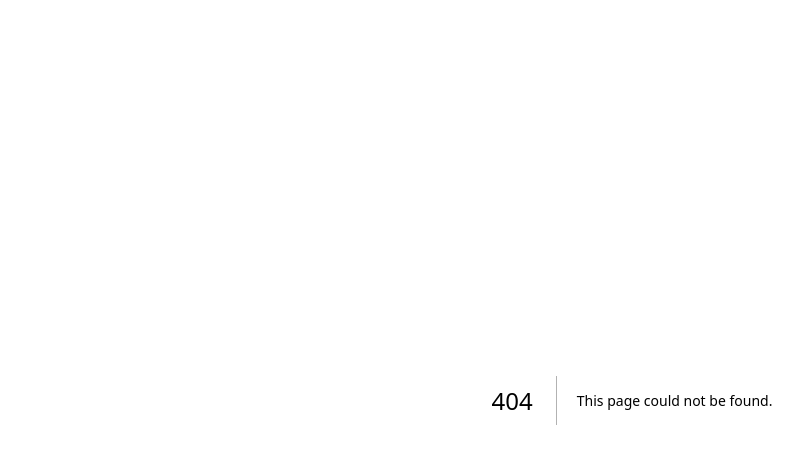
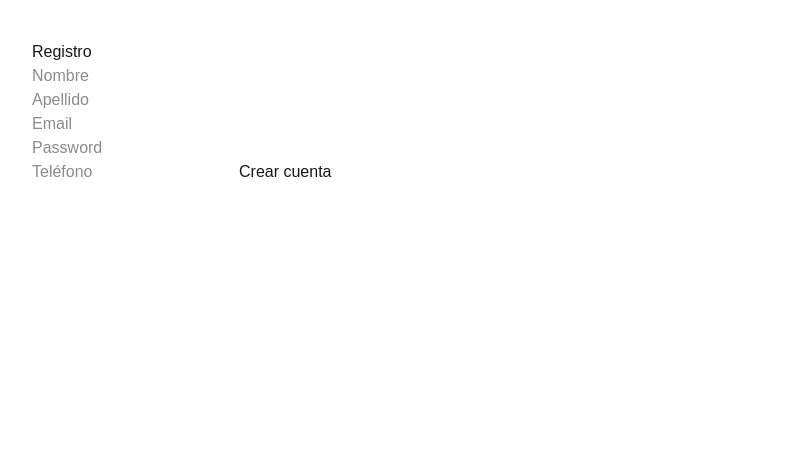
Before and after one commit to No-Country-simulation/HorseTrust2, a Next.js app in the folder horsetrust/: page /register in a window 1280 px wide. Before the commit this address had no page. Shown: the top 464 px of the page, without its empty margins (8-811 px from the left). Built offline with nearby package versions, Linux system fonts and the light colour scheme.

Commit message:
Base para Registro

```diff
--- /dev/null
+++ b/horsetrust/app/api/auth/register/route.ts
@@ -0,0 +1,38 @@
+import { NextResponse } from "next/server";
+import { AppDataSource } from "@/lib/database/data-source";
+import { User } from "@/lib/database/entities/User";
+import bcrypt from "bcrypt";
+
+export async function POST(req: Request) {
+  try {
+    const body = await req.json();
+
+    if (!AppDataSource.isInitialized) {
+      await AppDataSource.initialize();
+      console.log("DB Connected");
+    }
+
+    const repo = AppDataSource.getRepository(User);
+
+    const hashedPassword = await bcrypt.hash(body.password, 10);
+
+    const user = repo.create({
+      email: body.email,
+      password: hashedPassword,
+    });
+
+    await repo.save(user);
+
+    return NextResponse.json({
+      ok: true,
+      message: "Usuario creado correctamente",
+    });
+  } catch (error) {
+    console.error(error);
+
+    return NextResponse.json(
+      { ok: false, error: "Error interno del servidor" },
+      { status: 500 }
+    );
+  }
+}
--- /dev/null
+++ b/horsetrust/app/register/page.tsx
@@ -0,0 +1,111 @@
+"use client";
+
+import { useState } from "react";
+
+export default function RegisterPage() {
+  const [form, setForm] = useState({
+    email: "",
+    password: "",
+    first_name: "",
+    last_name: "",
+    phone: "",
+  });
+
+  const [loading, setLoading] = useState(false);
+
+  const handleChange = (field: string, value: string) => {
+    setForm((prev) => ({
+      ...prev,
+      [field]: value,
+    }));
+  };
+
+  const handleSubmit = async (e: React.FormEvent) => {
+    e.preventDefault();
+
+    setLoading(true);
+
+    try {
+      const res = await fetch("/api/auth/register", {
+        method: "POST",
+        headers: {
+          "Content-Type": "application/json",
+        },
+        body: JSON.stringify(form),
+      });
+
+      let data;
+
+      try {
+        data = await res.json();
+      } catch {
+        data = { error: "Respuesta inválida del servidor" };
+      }
+
+      if (!res.ok) {
+        alert(data.error || "Error al registrar");
+        return;
+      }
+
+      alert(data.message || "Usuario creado correctamente");
+
+      // limpiar formulario una vez creado correctamente
+      setForm({
+        email: "",
+        password: "",
+        first_name: "",
+        last_name: "",
+        phone: "",
+      });
+    } catch (err) {
+      console.error(err);
+      alert("No se pudo conectar con el servidor");
+    } finally {
+      setLoading(false);
+    }
+  };
+
+  return (
+    <div style={{ padding: 40, maxWidth: 400 }}>
+      <h1>Registro</h1>
+
+      <form onSubmit={handleSubmit}>
+        <input
+          placeholder="Nombre"
+          value={form.first_name}
+          onChange={(e) => handleChange("first_name", e.target.value)}
+        />
+
+        <input
+          placeholder="Apellido"
+          value={form.last_name}
+          onChange={(e) => handleChange("last_name", e.target.value)}
+        />
+
+        <input
+          placeholder="Email"
+          type="email"
+          value={form.email}
+          onChange={(e) => handleChange("email", e.target.value)}
+        />
+
+        <input
+          type="password"
+          placeholder="Password"
+          value={form.password}
+          onChange={(e) => handleChange("password", e.target.value)}
+        />
+
+        <input
+          placeholder="Teléfono"
+          value={form.phone}
+          onChange={(e) => handleChange("phone", e.target.value)}
+        />
+
+        <button type="submit" disabled={loading}>
+          {loading ? "Creando..." : "Crear cuenta"}
+        </button>
+      </form>
+    </div>
+  );
+}
--- a/horsetrust/lib/database/data-source.ts
+++ b/horsetrust/lib/database/data-source.ts
@@ -1,15 +1,24 @@
-import 'reflect-metadata';
-import { DataSource } from 'typeorm';
-import { User } from './entities/User';
-import { Address } from './entities/Address';
-import { Horse } from './entities/Horse';
-import { Document } from './entities/Document';
-import { Chat } from './entities/Chat';
-import { Message } from './entities/Message';
-import { Sale } from './entities/Sale';
-import { Review } from './entities/Review';
+import "reflect-metadata";
+import { DataSource } from "typeorm";
+import { User } from "./entities/User";
+import { Address } from "./entities/Address";
+import { Horse } from "./entities/Horse";
+import { Document } from "./entities/Document";
+import { Chat } from "./entities/Chat";
+import { Message } from "./entities/Message";
+import { Sale } from "./entities/Sale";
+import { Review } from "./entities/Review";
 
-export const entities = {
+export const AppDataSource = new DataSource({
+  type: "postgres",
+  host: process.env.DB_HOST || "localhost",
+  port: parseInt(process.env.DB_PORT || "5432"),
+  username: process.env.DB_USERNAME || "postgres",
+  password: process.env.DB_PASSWORD || "postgres",
+  database: process.env.DB_NAME || "horsetrust",
+  synchronize: true,
+  logging: true,
+  entities: [
     User,
     Address,
     Horse,
@@ -18,18 +27,5 @@ export const entities = {
     Message,
     Sale,
     Review,
-};
-
-export const AppDataSource = new DataSource({
-    type: 'postgres',
-    host: process.env.DB_HOST || 'localhost',
-    port: parseInt(process.env.DB_PORT || '5432'),
-    username: process.env.DB_USERNAME || 'postgres',
-    password: process.env.DB_PASSWORD || 'postgres',
-    database: process.env.DB_NAME || 'horsetrust',
-    synchronize: process.env.NODE_ENV === 'development',
-    logging: process.env.NODE_ENV === 'development',
-    entities: Object.values(entities),
-    migrations: ['dist/lib/database/migrations/*.js'],
-    subscribers: ['lib/database/subscribers/*.ts'],
+  ],
 });
--- /dev/null
+++ b/horsetrust/lib/database/init.ts
@@ -0,0 +1 @@
+import "reflect-metadata";
--- /dev/null
+++ b/horsetrust/lib/database/typeorm.ts
@@ -0,0 +1,14 @@
+import "reflect-metadata";
+import { DataSource } from "typeorm";
+
+export const AppDataSource = new DataSource({
+  type: "postgres",
+  host: "localhost",
+  port: parseInt(process.env.POSTGRES_PORT || "5433"),
+  username: process.env.POSTGRES_USER || "postgres",
+  password: process.env.POSTGRES_PASSWORD || "postgres",
+  database: process.env.POSTGRES_DB || "horsetrust",
+  synchronize: true,
+  logging: true,
+  entities: ["lib/database/entities/*.ts"],
+});
--- a/horsetrust/package.json
+++ b/horsetrust/package.json
@@ -13,6 +13,7 @@
     "db:show": "typeorm -d typeorm.config.js migration:show"
   },
   "dependencies": {
+    "bcrypt": "^6.0.0",
     "dotenv": "^17.2.4",
     "next": "16.1.6",
     "pg": "^8.18.0",
@@ -27,6 +28,7 @@
   },
   "devDependencies": {
     "@tailwindcss/postcss": "^4",
+    "@types/bcrypt": "^6.0.0",
     "@types/node": "^25",
     "@types/react": "^19",
     "@types/react-dom": "^19",
--- /dev/null
+++ b/horsetrust/pnpm-workspace.yaml
@@ -0,0 +1,4 @@
+ignoredBuiltDependencies:
+  - bcrypt
+  - sharp
+  - unrs-resolver
--- a/horsetrust/tsconfig.json
+++ b/horsetrust/tsconfig.json
@@ -1,6 +1,6 @@
 {
   "compilerOptions": {
-    "target": "ES2017",
+    "target": "ES2020",
     "lib": [
       "dom",
       "dom.iterable",
@@ -25,6 +25,7 @@
         "name": "next"
       }
     ],
+    "baseUrl": ".",
     "paths": {
       "@/*": [
         "./*"
--- a/horsetrust/typeorm.config.js
+++ b/horsetrust/typeorm.config.js
@@ -1,18 +1,17 @@
-require('dotenv').config({ path: '.env.local' });
+require('dotenv').config();
 require('reflect-metadata');
 
 const { DataSource } = require('typeorm');
-const path = require('path');
 
 const AppDataSource = new DataSource({
     type: 'postgres',
-    host: process.env.DB_HOST || 'localhost',
-    port: parseInt(process.env.DB_PORT || '5432'),
-    username: process.env.DB_USERNAME || 'postgres',
-    password: process.env.DB_PASSWORD || 'postgres',
-    database: process.env.DB_NAME || 'horsetrust',
-    synchronize: process.env.NODE_ENV === 'development',
-    logging: process.env.NODE_ENV === 'development',
+    host: 'localhost',
+    port: parseInt(process.env.POSTGRES_PORT || '5433'),
+    username: process.env.POSTGRES_USER || 'postgres',
+    password: process.env.POSTGRES_PASSWORD || 'postgres',
+    database: process.env.POSTGRES_DB || 'horsetrust',
+    synchronize: true,
+    logging: true,
     entities: [
         'lib/database/entities/*.ts',
         'dist/lib/database/entities/*.js',
@@ -21,10 +20,6 @@ const AppDataSource = new DataSource({
         'lib/database/migrations/*.ts',
         'dist/lib/database/migrations/*.js',
     ],
-    subscribers: [
-        'lib/database/subscribers/*.ts',
-        'dist/lib/database/subscribers/*.js',
-    ],
 });
 
 module.exports = AppDataSource;
```
Also changed, not shown: 1 other file (tests, documents, lock files or other folders). Lines whose indentation alone changed are shown as unchanged.
